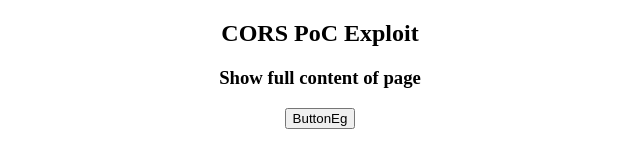
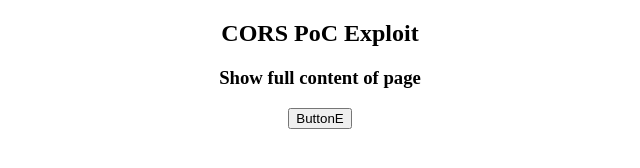
Before and after one commit to Jvstmer/jvstmer.github.io, a plain HTML site: page folder/index.html in a window 1280 px wide. Shown: the full height of the page, 320-960 px from the left. Drawn offline with Linux system fonts and the light colour scheme.

Commit message:
Update index.html

```diff
--- a/folder/index.html
+++ b/folder/index.html
@@ -11,7 +11,7 @@
      <h2>CORS PoC Exploit </h2>
      <h3>Show full content of page</h3>
      <div id="report">
-       <button type="button" onclick="cors()">ButtonEg</button>
+       <button type="button" onclick="cors()">ButtonE</button>
      </div>
   </body>
 </html>
```
